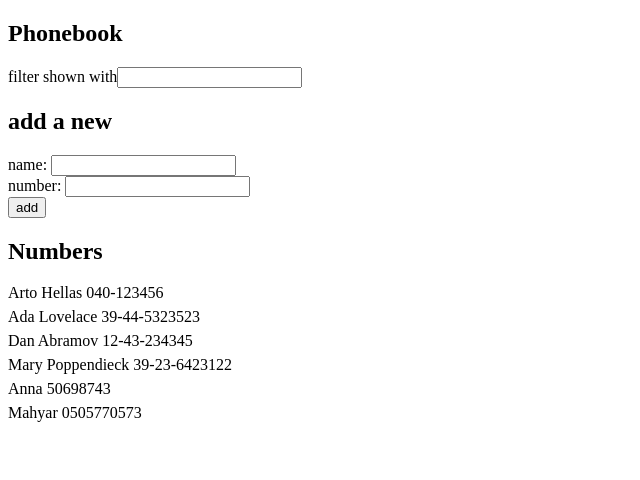
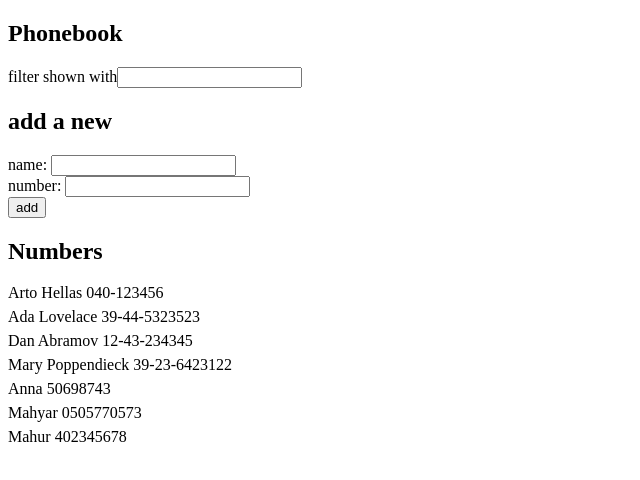
Before and after one commit to nargesG/puhelinluettelo, a React (Vite) app: page / in a window 1280 px wide. Shown: the top 480 px of the page, without its empty margins (0-640 px from the left). Built offline with nearby package versions, Linux system fonts and the light colour scheme; data requests are answered from the project's data file.

Commit message:
Make personsService -part 2.13

```diff
--- a/db.json
+++ b/db.json
@@ -31,6 +31,12 @@
       "name": "Mahyar",
       "number": "0505770573",
       "important": true
+    },
+    {
+      "id": "7",
+      "name": "Mahur",
+      "number": "402345678",
+      "important": true
     }
   ]
 }
--- a/src/App.jsx
+++ b/src/App.jsx
@@ -1,21 +1,20 @@
 import { useState, useEffect } from "react";
-import axios from 'axios';
 import "./App.css";
 import Filter from "./components/Filter";
 import PersonForm from "./components/PersonForm";
 import Persons from "./components/Persons";
+import personService from "./services/persons";
 
-const baseUrl = 'http://localhost:3001/persons';
 
 const App = () => {
   const [persons, setPersons] = useState([]);
   const [filterString, setFilterString] = useState("");
 
   const getPersonsFromServer = () => {
-  axios
-    .get(baseUrl)
-    .then(response => {
-      setPersons(response.data)
+  personService
+    .getAll()
+    .then(persons => {
+      setPersons(persons)
     })
   }
 
@@ -36,13 +35,12 @@ const App = () => {
         id: `${persons.length + 1}`,
       };
 
-
-      axios
-      .post(baseUrl, newPerson)
-      .then(response => response.data)
+      personService
+      .create(newPerson)
       .then(person => {
         setPersons(persons.concat(person));
       })
+
     }
 
 //     const create = newObject => {
@@ -57,7 +55,7 @@ const App = () => {
   return (
     <div>
       <h2>Phonebook</h2>
-      <Filter filterString={filterString} onChange={handleSearchChange} />
+     <Filter filterString={filterString} onChange={handleSearchChange} />
       <h2>add a new</h2>
       <PersonForm addPerson={addPerson} />
       <h2>Numbers</h2>
--- /dev/null
+++ b/src/services/persons.jsx
@@ -0,0 +1,18 @@
+import axios from 'axios';
+const baseUrl = 'http://localhost:3001/persons';
+
+const getAll = () => {
+  const request = axios.get(baseUrl)
+  return request.then(response => {
+    return response.data
+  })
+}
+
+const create = newObject => {
+  const request = axios.post(baseUrl, newObject)
+  return request.then(response => {
+    return response.data
+  })
+}
+
+export default { getAll, create }
```
